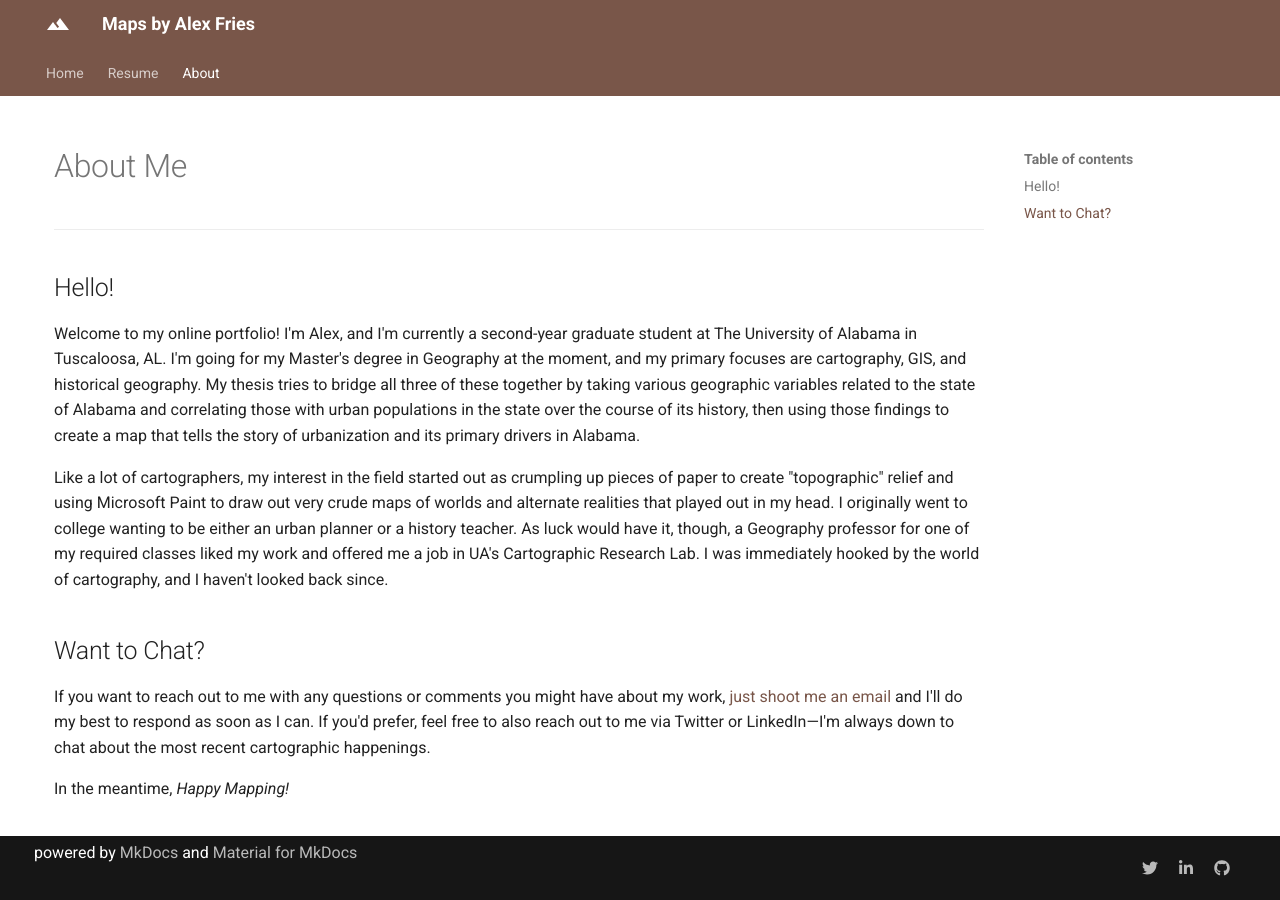
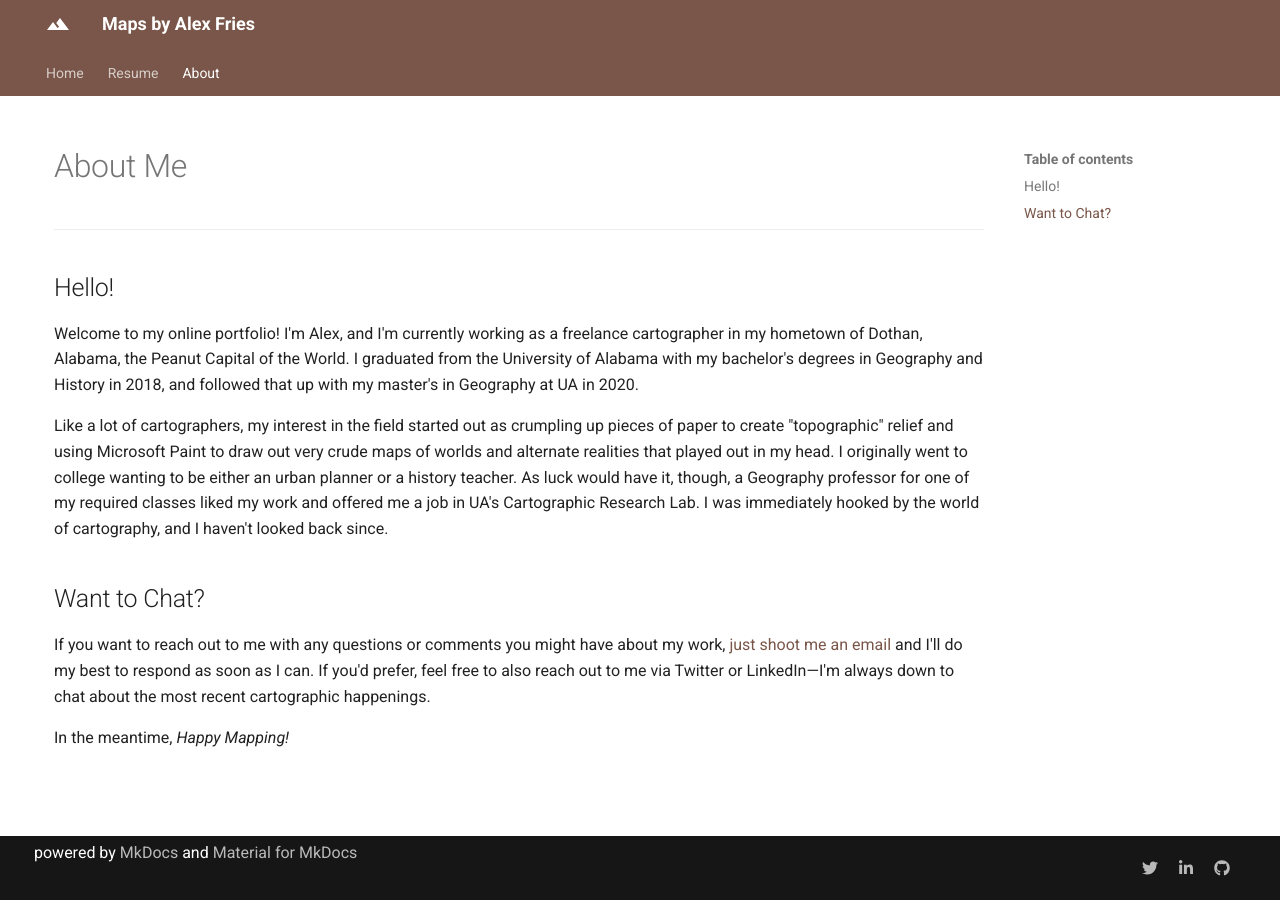
Before and after one commit to acfries/acfries.github.io, an MkDocs documentation site: the page built from docs/about/index.md, in a window 1280 px wide. Built offline with MkDocs 1.6.1 and Material for MkDocs 9.7.7, drawn with Linux system fonts in a browser that asks for light colours.

Commit message:
Adding new images; updated About page text

```diff
--- a/docs/about/index.md
+++ b/docs/about/index.md
@@ -2,7 +2,7 @@
 ---
 
 ## Hello!
-Welcome to my online portfolio! I'm Alex, and I'm currently a second-year graduate student at The University of Alabama in Tuscaloosa, AL. I'm going for my Master's degree in Geography at the moment, and my primary focuses are cartography, GIS, and historical geography. My thesis tries to bridge all three of these together by taking various geographic variables related to the state of Alabama and correlating those with urban populations in the state over the course of its history, then using those findings to create a map that tells the story of urbanization and its primary drivers in Alabama.
+Welcome to my online portfolio! I'm Alex, and I'm currently working as a freelance cartographer in my hometown of Dothan, Alabama, the Peanut Capital of the World. I graduated from the University of Alabama with my bachelor's degrees in Geography and History in 2018, and followed that up with my master's in Geography at UA in 2020.
 
 Like a lot of cartographers, my interest in the field started out as crumpling up pieces of paper to create "topographic" relief and using Microsoft Paint to draw out very crude maps of worlds and alternate realities that played out in my head. I originally went to college wanting to be either an urban planner or a history teacher. As luck would have it, though, a Geography professor for one of my required classes liked my work and offered me a job in UA's Cartographic Research Lab. I was immediately hooked by the world of cartography, and I haven't looked back since.
 
```
Also changed, not shown: docs/img/sagraph01.jpg (added), docs/img/sagraph02.jpg (added), docs/img/sagraph_thumb.jpg (added), docs/img/thesis_thumb.jpg (added), 1 other file.
